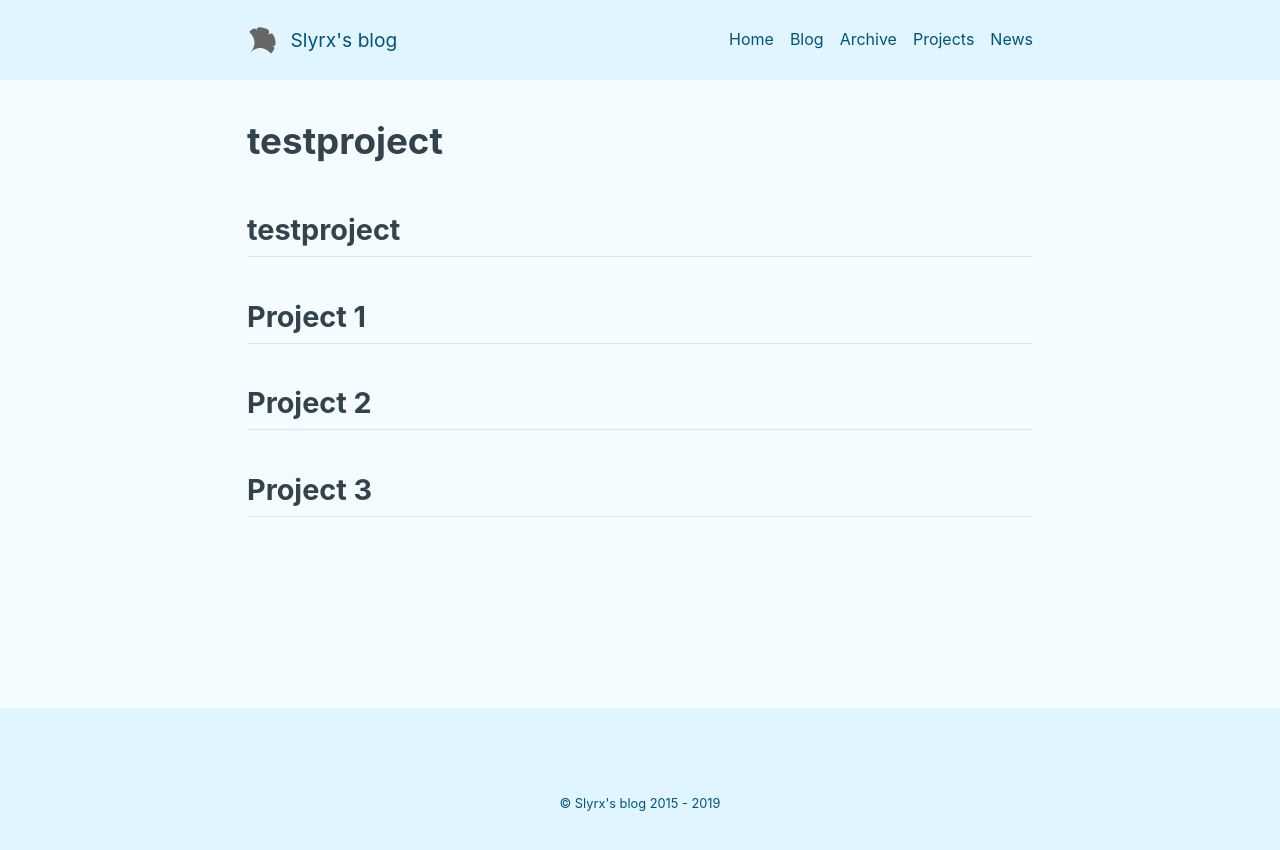
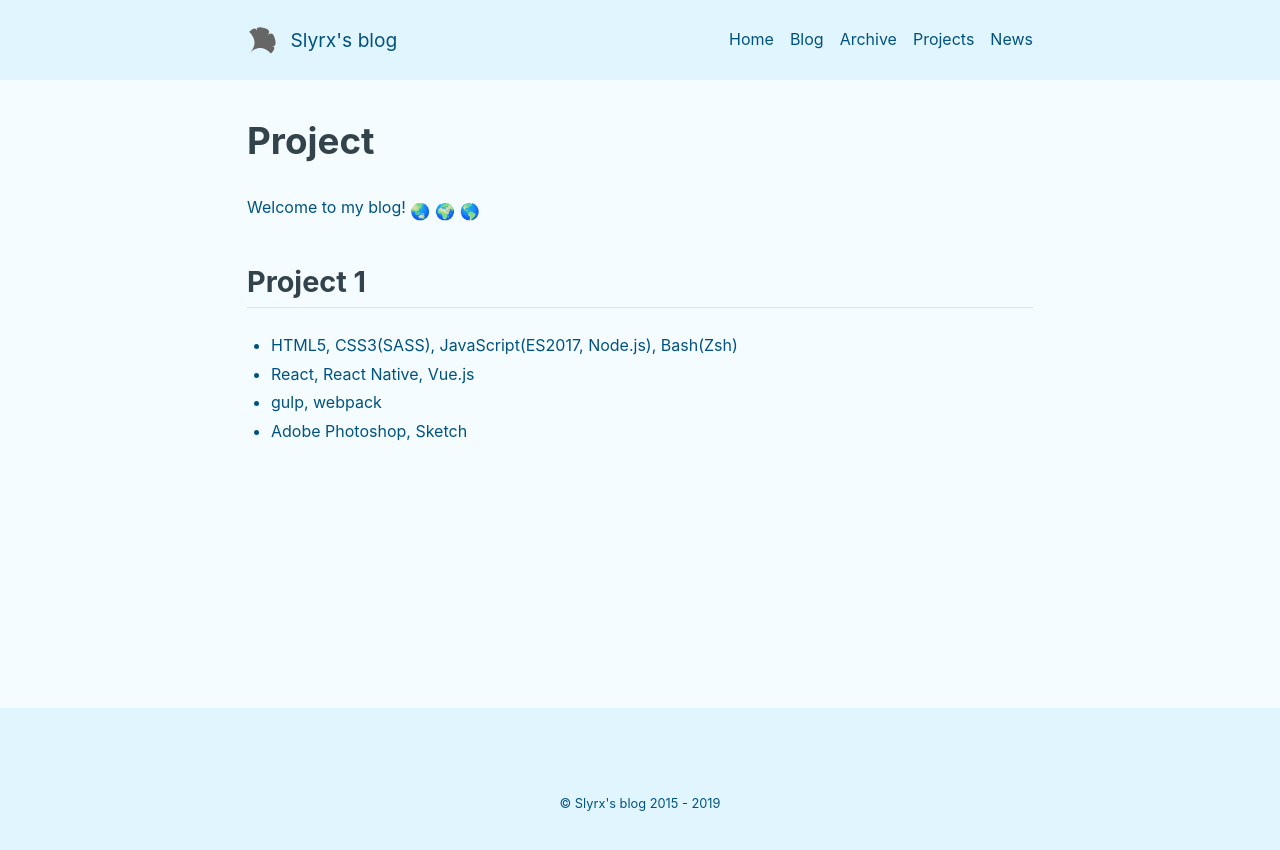
Before and after one commit to slyrx/Tech_Blog, a Jekyll site: the page built from projects.md, in a window 1280 px wide. Shown: the top 850 px of the page. Built offline with Jekyll 4.4.1, drawn with Linux system fonts in a browser that asks for light colours; nearby versions of some CDN libraries; emoji names are drawn with the system emoji font; our own code applies the rules of GitHub Pages for plain Markdown files.

Commit message:
up project

```diff
--- a/projects.md
+++ b/projects.md
@@ -9,10 +9,12 @@
 display_title: Project
 ---
 
-## testproject
+Welcome to my blog! :earth_asia: :earth_africa: :earth_americas:
+
 
 ## Project 1
 
-## Project 2
-
-## Project 3
+- HTML5, CSS3(SASS), JavaScript(ES2017, Node.js), Bash(Zsh)
+- React, React Native, Vue.js
+- gulp, webpack
+- Adobe Photoshop, Sketch
```
